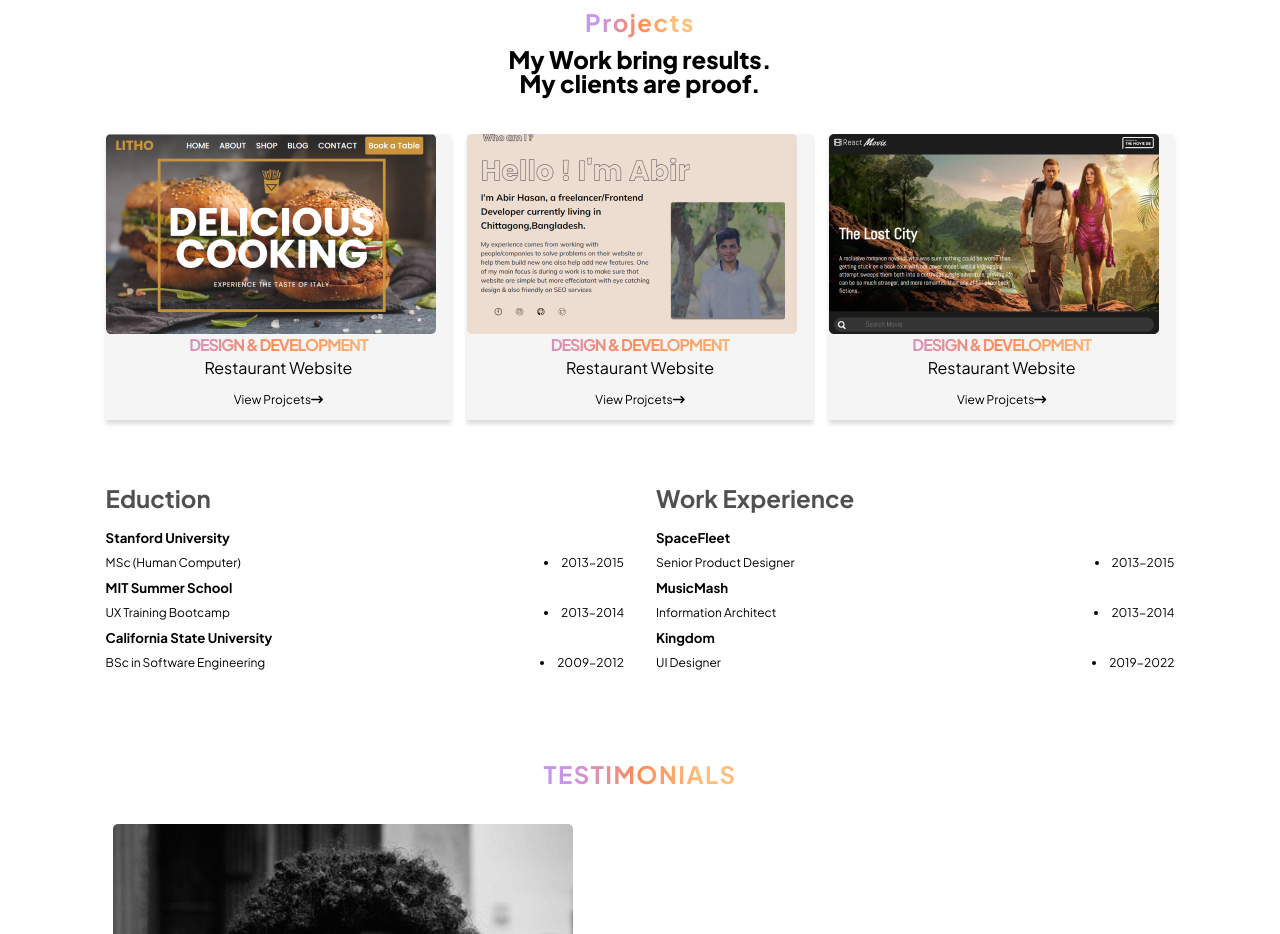
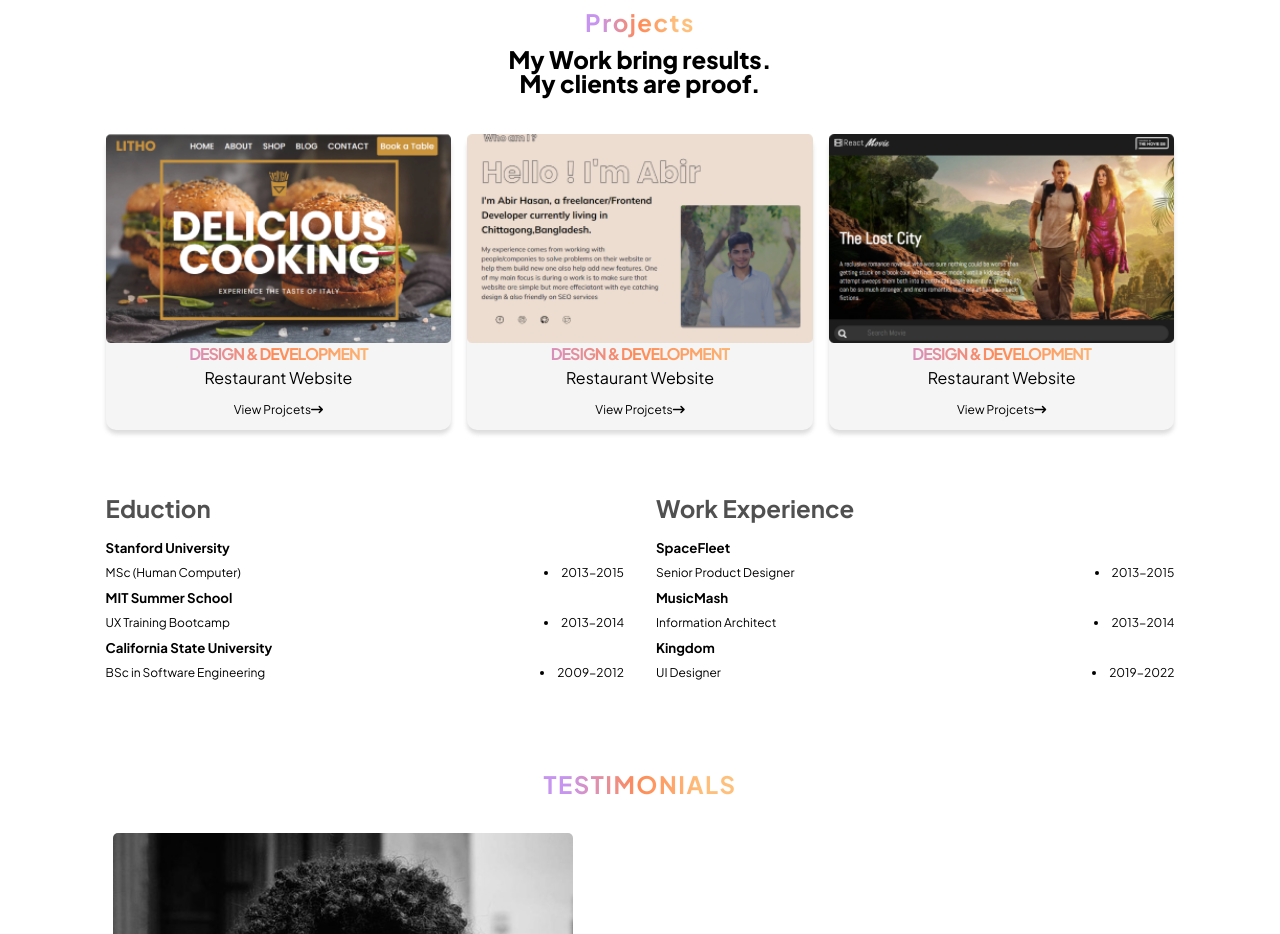
Before and after one commit to abirhasn07/Portfolio_Creator, a plain HTML site: page index.html in a window 1280 px wide. Shown: the part 820-1754 px from the top of the page. Drawn offline with nearby package versions, Linux system fonts and the light colour scheme.

Commit message:
finished project

```diff
--- a/css/style.css
+++ b/css/style.css
@@ -270,11 +270,18 @@ header .container{
     gap: 1em;
     flex-wrap: wrap;
     justify-content: center;
+
 }
 
-.project-card{background-color: var(--whiteDark);
+.project-card{
+    background-color: var(--whiteDark);
     box-shadow: var(--shadow);
+    border-radius: 10px;
 
+}
+
+.project-card img{
+    width: 100%;
 }
 .project-card h6{
     font-size: var(--subtitle1);
```
